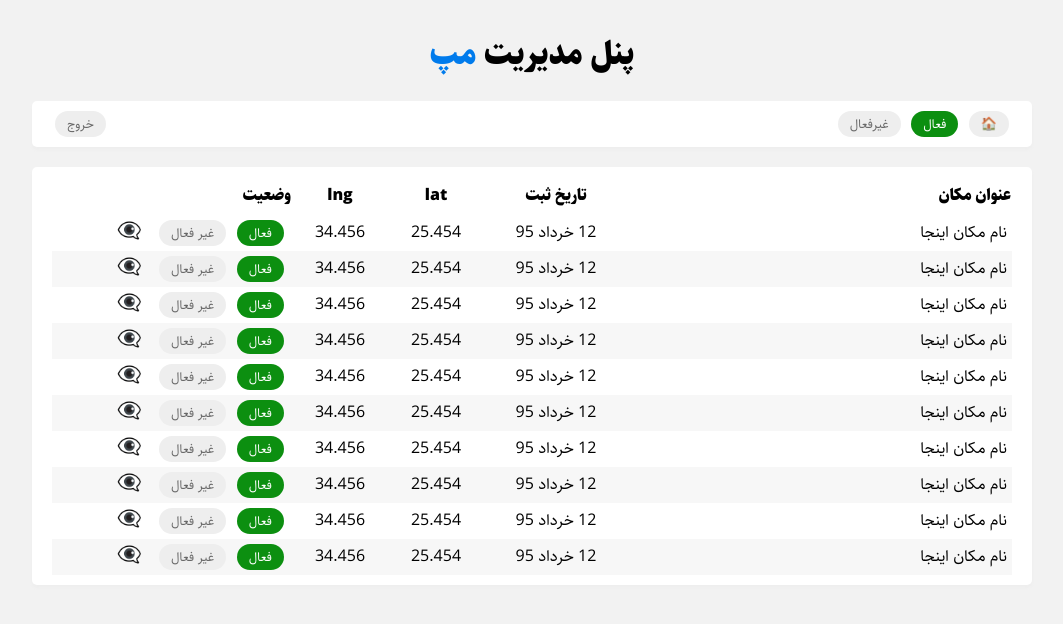
After one commit to AbasChitsazi/Map, a PHP site: page /adm.php in a window 1280 px wide. The commit adds this page. Shown: the top 624 px of the page, without its empty margins (108-1171 px from the left). Run offline with PHP 8.4, Linux system fonts and the light colour scheme; the visitor is signed in with stand-in values (Sample User, id 1).

Commit message:
add-admin-panel-&&-auth-implemented

```diff
--- /dev/null
+++ b/adm.php
@@ -0,0 +1,32 @@
+<?php
+
+include "bootstrap/init.php";
+
+
+if (isset($_GET['logout'])) {
+    if ($_GET['logout'] == 1) {
+        unset($_SESSION['login']);
+        showMsg(true,'با موفقیت خارج شدید');
+        header("Location: " . BASE_URL . "/adm.php");
+        exit;
+    } else {
+        showMsg(false,'خروج ناموفق');
+        header("Location: " . BASE_URL . "/adm.php");
+        exit;
+    }
+}
+
+if ($_SERVER['REQUEST_METHOD'] == 'POST') {
+    $login = login($_POST);
+    if (!$login['status']) {
+        showMsg($login['status'], $login['message']);
+        header("Location: " . BASE_URL . "/adm.php");
+        exit;
+    }
+}
+
+if (!adminLoggedin()) {
+    include "views/adm-auth-views.php";
+} else {
+    include "views/adm-views.php";
+}
--- a/assets/css/styles.css
+++ b/assets/css/styles.css
@@ -50,6 +50,7 @@ body,
     left: 0;
     bottom: 0;
     z-index: 1;
+    margin: 10px;
 }
 
 #map {
@@ -107,6 +108,7 @@ body,
     position: relative;
 }
 
+
 .modal-overlay .modal .close {
     position: absolute;
     top: 7px;
@@ -120,8 +122,6 @@ body,
     padding: 0;
     margin: 0 0 30px 0;
 }
-
-.modal-overlay .modal h3.modal-content {}
 
 .field-row {
     margin: 10px 0;
@@ -164,6 +164,12 @@ body,
     height: 34px;
 }
 
+input[type="submit"].sub-adm {
+    background: #007bec;
+    color: #fff;
+    cursor: pointer;
+    margin-right: 6px;
+}
 input[type="submit"] {
     background: #007bec;
     color: #fff;
@@ -247,11 +253,19 @@ img.currentLoc:hover {
     color: #333;
 }
 
-.success-msg{
+.success-msg {
     color: green;
     text-align: center;
+    margin-right: 85px;
 }
-.error-msg{
+
+.error-msg {
     color: red;
     text-align: center;
+    margin-right: 85px;
 }
+.error-msg-adm {
+    color: red;
+    text-align: center;
+
+}
--- a/assets/js/script.js
+++ b/assets/js/script.js
@@ -13,6 +13,7 @@ map.on('dblclick', function (e) {
 	L.marker(e.latlng).addTo(map);
 	$('#lat-display').val(e.latlng.lat);
 	$('#lng-display').val(e.latlng.lng);
+	$('#l-title').val('');
 	$('.modal-overlay').fadeIn();
 });
 
@@ -65,6 +66,9 @@ $(document).ready(function () {
 				setTimeout(() => {
 					canSendRequest = true;
 				}, 1000);
+				setTimeout(() => {
+					result.fadeOut();
+				}, 3000);
 			},
 		});
 	});
--- a/bootstrap/config.php
+++ b/bootstrap/config.php
@@ -16,3 +16,17 @@ try {
 } catch (PDOException $e) {
     diePage($e->getMessage()."-- PLEASE CHECK bootstrap/config.php --");
 }
+
+
+$Admin_Config = [
+    'admin' => [
+        'pass' => '$2y$10$83EBNyAWsFAqvfHsiKFl6OrBPPpidabDCOv1VWpMcGnKDmC2JhI9W',
+        // pass => 789
+        'show_name' => "ادمین"
+    ],
+    'abbas' => [
+        'pass' => '$2y$10$B.mGQlP/Vxrijg7qYakE4OsbGBFBoSzrOW9.IMxnVwAShpJpWcal2',
+        // pass => abbas
+        'show_name' => "عباس"
+    ]
+];
--- a/bootstrap/init.php
+++ b/bootstrap/init.php
@@ -1,5 +1,5 @@
 <?php
-
+session_start();
 include "constants.php";
 include BASE_PATH."/libs/helpers.php";
 include BASE_PATH."/bootstrap/config.php";
--- a/libs/lib-users.php
+++ b/libs/lib-users.php
@@ -0,0 +1,25 @@
+<?php
+
+
+function adminLoggedin()
+{
+    return isset($_SESSION['login']) ? true : false;
+}
+
+function login($params)
+{
+    global $Admin_Config;
+    if (
+        array_key_exists($params['username'],$Admin_Config) &&
+        password_verify($params['password'],$Admin_Config[$params['username']]['pass'])
+    ) {
+        $_SESSION['login'] = true;
+        $_SESSION['msg'] = [
+            'status' => true,
+            'message' => " خوش آمدید ".$Admin_Config[$params['username']]['show_name']
+        ];
+        header('Location: '.BASE_URL.'/adm.php');
+        exit;
+    }
+    return showMsg(false,'نام کاربری یا کلمه عبور صحیح نمی باشد.');
+}
--- /dev/null
+++ b/views/adm-views.php
@@ -0,0 +1,171 @@
+<!DOCTYPE html>
+<html lang="en">
+
+<head>
+    <meta charset="UTF-8">
+    <meta name="viewport" content="width=device-width, initial-scale=1.0">
+    <title>Map Panel</title>
+    <link href="favicon.png" rel="shortcut icon" type="image/png">
+
+    <link rel="stylesheet" href="<?= BASE_URL ?>/assets/css/styles.css<?= "?v=" . rand(99, 9999999) ?>" />
+    <style>
+        body {
+            background: #f2f2f2;
+        }
+
+        a {
+            text-decoration: none;
+        }
+
+        h1 {
+            text-align: center;
+        }
+
+        .main-panel {
+            width: 1000px;
+            margin: 30px auto;
+        }
+
+        .box {
+            background: #fff;
+            padding: 10px 20px;
+            border-radius: 5px;
+            box-shadow: 0px 3px 3px #EEE;
+            margin-bottom: 20px;
+        }
+
+        table.tabe-locations {
+            width: 100%;
+            border-collapse: collapse;
+        }
+
+        .statusToggle {
+            background: #eee;
+            color: #686868;
+            border: 0;
+            padding: 3px 12px;
+            border-radius: 20px;
+            cursor: pointer;
+            font-size: 13px;
+            font-weight: 400;
+            font-family: iransans;
+            display: inline-block;
+            margin: 0 3px;
+        }
+
+        .statusToggle.active {
+            background: #0c8f10;
+            color: #ffffff;
+        }
+
+        .statusToggle:hover,
+        button.preview:hover {
+            opacity: 0.7;
+        }
+
+        button.preview {
+            padding: 0 10px;
+            background: none;
+            border: none;
+            font-size: 20px;
+            cursor: pointer;
+        }
+
+        tr {
+            line-height: 36px;
+        }
+
+        tr:nth-child(2n) {
+            background: #f7f7f7;
+        }
+
+        td {
+            padding: 0 5px;
+        }
+
+        iframe#mapWivdow {
+            width: 100%;
+            height: 500px;
+        }
+
+        .text-center {
+            text-align: center;
+        }
+    </style>
+</head>
+
+<body>
+    <div class="main-panel">
+        <h1>پنل مدیریت <span style="color:#007bec">مپ</span></h1>
+        <div class="box">
+            <a class="statusToggle" href="<?= BASE_URL ?>" target="_blank">🏠</a>
+            <a class="statusToggle active" href="?status=1">فعال</a>
+            <a class="statusToggle" href="?status=0">غیرفعال</a>
+            <?php if (isset($_SESSION['msg'])): ?>
+                <?php if($_SESSION['msg']['status']): ?>
+                <p style="margin-left: 45px;float: right;margin-top: 1px;color:green"><?= $_SESSION['msg']['message'] ?></p>
+                <?php else: ?>
+                <p style="margin-left: 45px;float: right;margin-top: 1px;color:red"><?= $_SESSION['msg']['message'] ?></p>
+                <?php endif; ?>
+                <?php unset($_SESSION['msg']);  ?>
+            <?php endif; ?>
+            <a class="statusToggle" href="?logout=1" style="float:left" target="_blank">خروج</a>
+        </div>
+        <div class="box">
+            <table class="tabe-locations">
+                <thead>
+                    <tr>
+                        <th style="width:40%">عنوان مکان</th>
+                        <th style="width:15%" class="text-center">تاریخ ثبت</th>
+                        <th style="width:10%" class="text-center">lat</th>
+                        <th style="width:10%" class="text-center">lng</th>
+                        <th style="width:25%">وضعیت</th>
+                    </tr>
+                </thead>
+                <tbody>
+                    <?php for ($i = 0; $i < 10; $i++): ?>
+                        <tr>
+                            <td>نام مکان اینجا</td>
+                            <td class="text-center">12 خرداد 95</td>
+                            <td class="text-center">25.454</td>
+                            <td class="text-center">34.456</td>
+                            <td>
+                                <button class="statusToggle active" data-loc='111'>فعال</button>
+                                <button class="statusToggle" data-loc='111'>غیر فعال</button>
+                                <button class="preview" data-loc='111'>👁️‍🗨️</button>
+                            </td>
+                        </tr>
+                    <?php endfor; ?>
+                </tbody>
+            </table>
+        </div>
+
+    </div>
+
+    <div class="modal-overlay" style="display: none;">
+        <div class="modal">
+            <span class="close"><img width="24" height="24" src="https://img.icons8.com/color/48/delete-sign--v1.png" alt="delete-sign--v1" /></span>
+            <div class="modal-content">
+                <iframe id='mapWivdow' src="#" frameborder="0"></iframe>
+            </div>
+        </div>
+    </div>
+
+
+
+    <script src="https://ajax.googleapis.com/ajax/libs/jquery/3.7.1/jquery.min.js"></script>
+    <script src="<?= BASE_URL ?>/assets/js/script-adm.js<?= "?v=" . rand(10000, 50000) ?>"></script>
+    <script>
+        $(document).ready(function() {
+            $('.preview').click(function() {
+                $('.modal-overlay').fadeIn();
+                $('#mapWivdow').attr('src', '<?= BASE_URL ?>');
+            });
+            $('.modal-overlay .close').click(function() {
+                $('.modal-overlay').fadeOut();
+            });
+        });
+    </script>
+</body>
+
+</html>
--- a/views/index-views.php
+++ b/views/index-views.php
@@ -25,7 +25,7 @@
     </div>
     <div class="modal-overlay" style="display: none;">
         <div class="modal">
-            <span class="close">x</span>
+            <span class="close"><img width="24" height="24" src="https://img.icons8.com/color/48/delete-sign--v1.png" alt="delete-sign--v1"/></span>
             <h3 class="modal-title">ثبت لوکیشن</h3>
             <div class="modal-content">
                 <form id='addLocationForm' action="<?=BASE_URL.'/process/addLocation.php'?>" method="post">
```
Also changed, not shown: views/adm-auth-views.php (added, +68 -0 lines), assets/js/script-adm.js (added).
